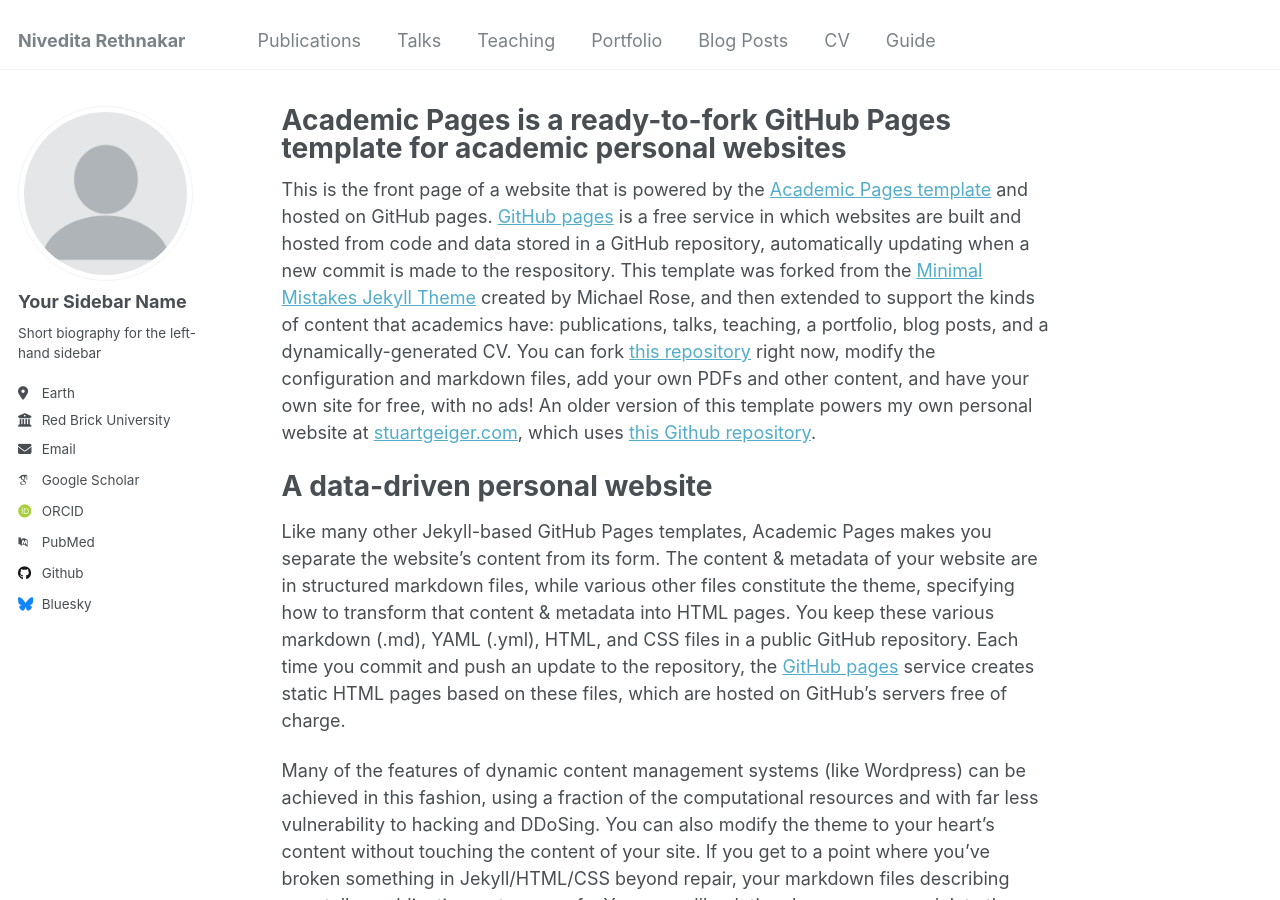
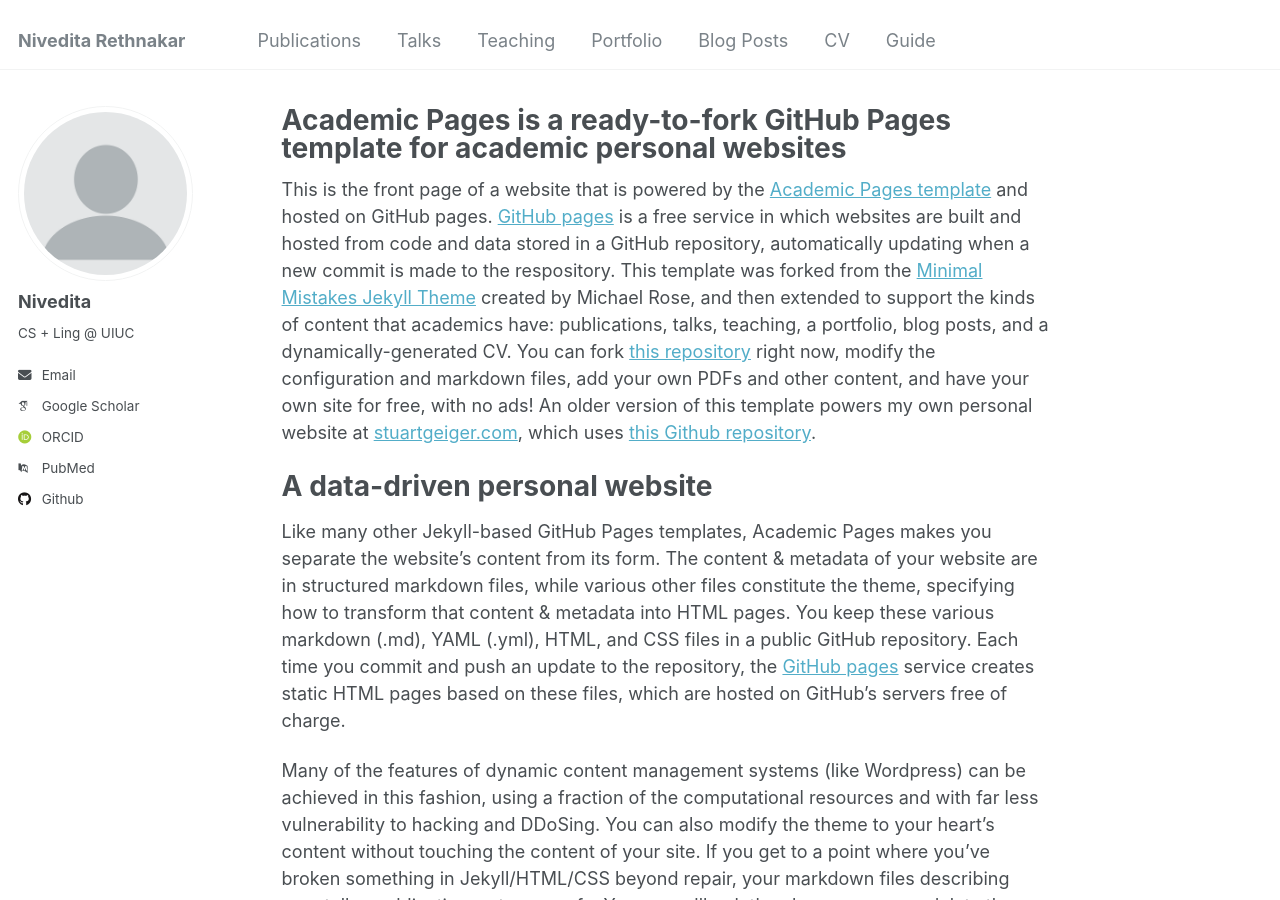
Before and after one commit to nivupai/nivupai.github.io, a Jekyll site: the page built from _pages/about.md, in a window 1280 px wide and 900 px high. Built offline with Jekyll 4.4.1, drawn with Linux system fonts in a browser that asks for light colours; some web fonts are replaced.

Commit message:
Update _config.yml

```diff
--- a/_config.yml
+++ b/_config.yml
@@ -22,13 +22,13 @@ repository               : "academicpages/academicpages.github.io"
 author:
   # Biographic information
   avatar           : "profile.png"
-  name             : "Your Sidebar Name"
+  name             : "Nivedita"
   pronouns         : # example: "she/her"
-  bio              : "Short biography for the left-hand sidebar"
-  location         : "Earth"
-  employer         : "Red Brick University"
-  uri              : # URL
-  email            : "none@example.org"
+  bio              : "CS + Ling @ UIUC"
+  # location         : "Earth"
+  # employer         : "Red Brick University"
+  # uri              : # URL
+  email            : "nivupai@gmail.com"
 
   # Academic websites
   arxiv            : # URL - Update with the correct link to your profile
@@ -48,7 +48,7 @@ author:
   stackoverflow    : # User number or user number and name (i.e., use "1" or "1/jeff-atwood")
 
   # Social media
-  bluesky          : "bsky.app" # Replace this with you Bluesky username
+  bluesky          : #"bsky.app" # Replace this with you Bluesky username
   facebook         : # Username
   flickr           : # Username
   foursquare       : # Username
```
